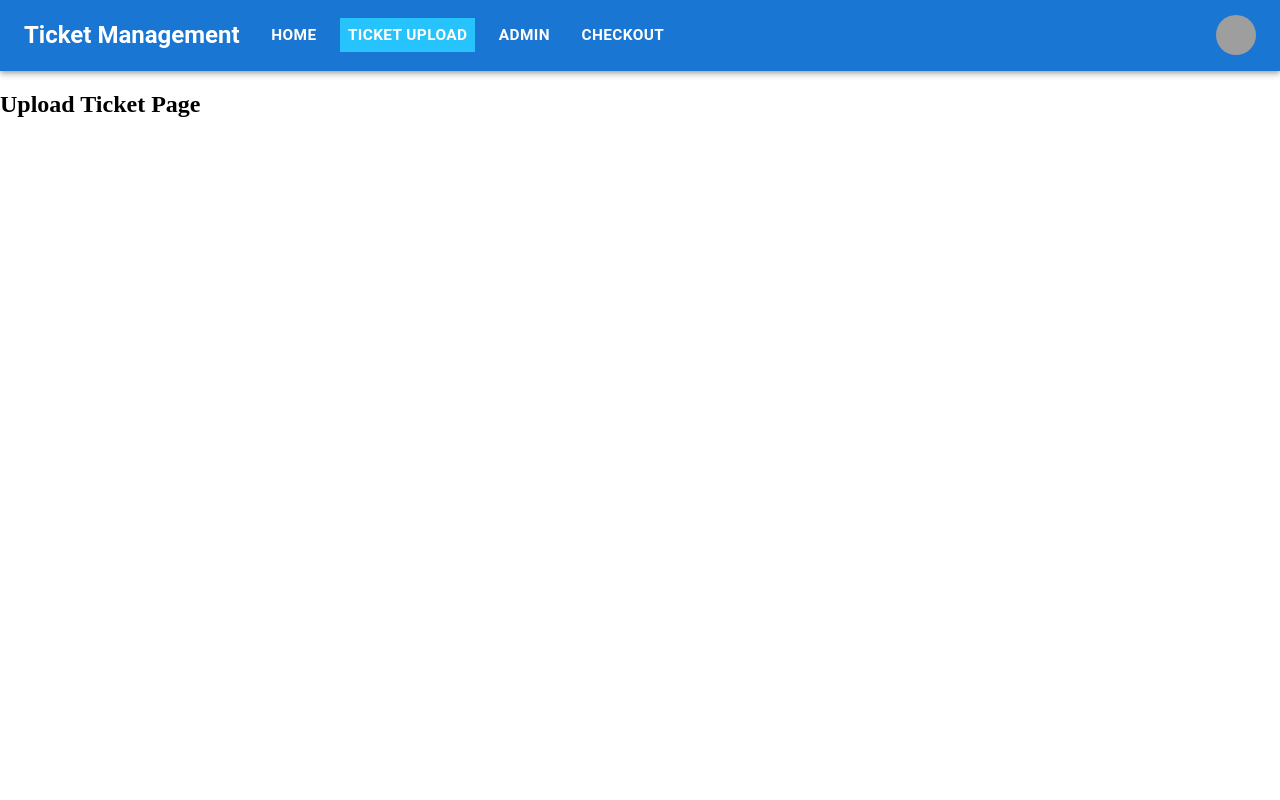
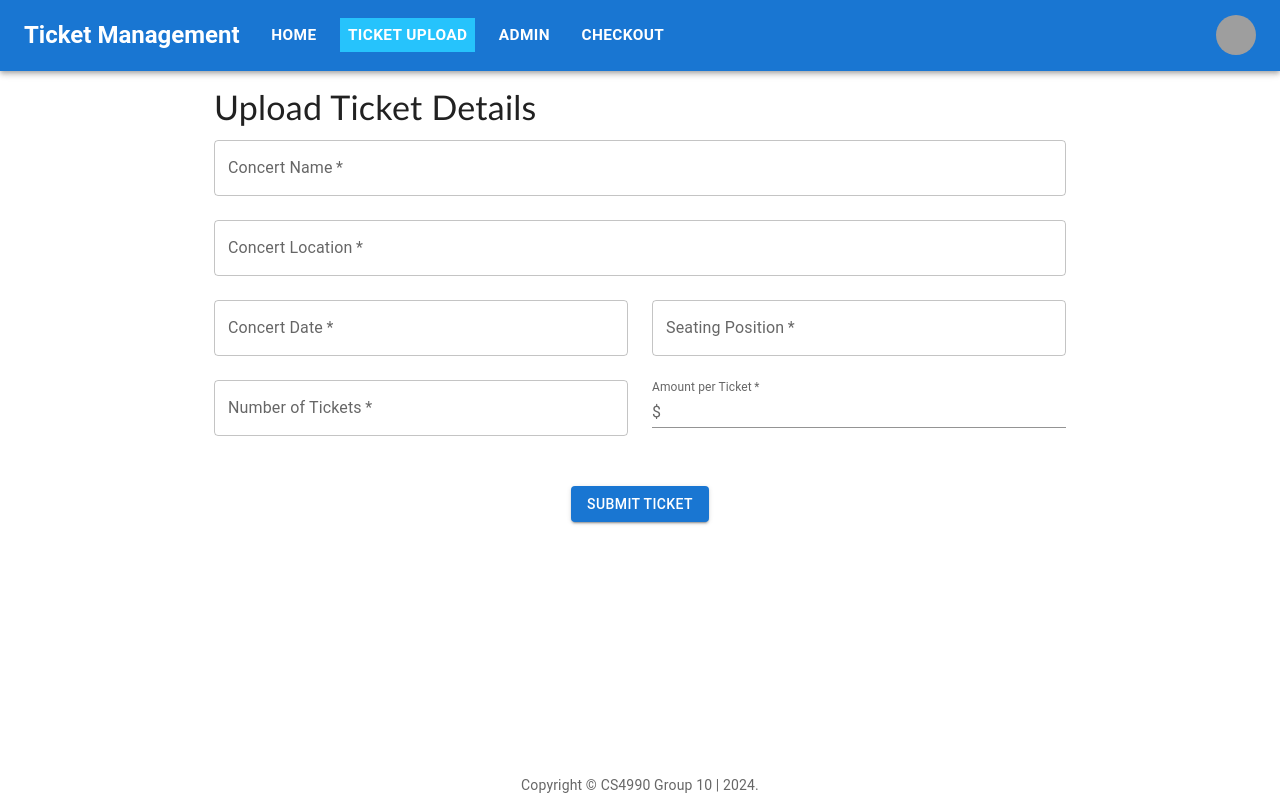
Before and after one commit to CS-4990-W24/Ticket-Management, a React (Vite) app in the folder app/: page /upload in a window 1280 px wide. Built offline with nearby package versions, Linux system fonts and the light colour scheme; grey boxes are pictures that could not be loaded.

Commit message:
Created frontend for Upload Ticket page (#2)
* Created frontend for Upload Ticket page

* Added simple footer across all pages

* Implemented pull request

```diff
--- a/app/src/App.jsx
+++ b/app/src/App.jsx
@@ -1,5 +1,6 @@
 import { BrowserRouter, Route, Routes } from "react-router-dom";
 import Navbar from "./components/Navbar";
+import Footer from "./components/Footer";
 import Home from "./pages/Home.jsx";
 import UploadTicket from "./pages/UploadTicket";
 import Admin from "./pages/Admin";
@@ -17,6 +18,7 @@ function App() {
                     <Route path="/admin" element={<Admin />} />
                     <Route path="/checkout" element={<Checkout />} />
                 </Routes>
+                <Footer />
             </BrowserRouter>
         </AuthenticationProvider>
     );
--- /dev/null
+++ b/app/src/components/Footer.jsx
@@ -0,0 +1,17 @@
+import Typography from "@mui/material/Typography";
+
+function Footer() {
+    return (
+        <Typography
+        variant="body2"
+        color="text.secondary"
+        align="center"
+        position="absolute"
+        bottom="5px"
+        width="100%"
+        height="20px">
+        Copyright © CS4990 Group 10 | {new Date().getFullYear()}.
+    </Typography>
+    );
+}
+export default Footer;
--- a/app/src/pages/Checkout.jsx
+++ b/app/src/pages/Checkout.jsx
@@ -1,9 +1,11 @@
-function Checkout() {
+import { Container, Typography } from "@mui/material";
+
+export default function Checkout() {
     return (
-        <section>
-            <h1>Checkout Page</h1>
-        </section>
-    );
+        <Container maxWidth="md">
+            <Typography variant='h4' align="left" paddingTop="15px" fontFamily='Calibri' gutterBottom>
+                Review Cart Details
+            </Typography>
+        </Container>
+    )
 }
-
-export default Checkout;
--- a/app/src/pages/UploadTicket.jsx
+++ b/app/src/pages/UploadTicket.jsx
@@ -1,9 +1,125 @@
-function UploadTicket() {
+import {Box, Button, Container, CssBaseline, FormControl, Grid, Input, InputAdornment, InputLabel, TextField, Typography } from '@mui/material';
+import { useState } from 'react';
+
+export default function UploadTicket() {
+    const [concertName, setConcertName] = useState('');
+    const [concertLocation, setConcertLocation] = useState('');
+    const [concertDate, setConcertDate] = useState('');
+    const [ticketPosition, setTicketPosition] = useState('');
+    const [ticketAmount, setTicketAmount] = useState('');
+    const [ticketPrice, setTicketPrice] = useState('');
+
+    const handleSubmitClick = () => {
+        alert(`name: ${concertName}\nlocation: ${concertLocation}\ndate: ${concertDate}\nposition: ${ticketPosition}\namount: ${ticketAmount}\nprice: ${ticketPrice}`)
+    }
+
     return (
-        <section>
-            <h1>Upload Ticket Page</h1>
-        </section>
+        <>
+            <CssBaseline />
+            <Container maxWidth="md">
+                <Typography variant='h4' align="left" paddingTop="15px" fontFamily='Calibri' gutterBottom>
+                    Upload Ticket Details
+                </Typography>
+                <Box sx={{
+                    flexGrow: 1,
+                    height: '50vh'
+                }}>
+                    {/* Concert name */}
+                    <Grid container spacing={3}>
+                        <Grid item xs={12}>
+                            <TextField
+                                required
+                                id="concert-name"
+                                label="Concert Name"
+                                variant="outlined"
+                                fullWidth
+                                value={concertName}
+                                onChange={e => setConcertName(e.target.value)}
+                            />
+                        </Grid>
+
+                        {/* Concert location */}
+                        <Grid item xs={12}>
+                            <TextField
+                                required
+                                id="concert-location"
+                                label="Concert Location"
+                                variant="outlined"
+                                fullWidth
+                                value={concertLocation}
+                                onChange={e => setConcertLocation(e.target.value)}
+                            />
+                        </Grid>
+
+                        {/* Concert date */}
+                        <Grid item xs={6}>
+                            <TextField
+                                required
+                                id="concert-date"
+                                label="Concert Date"
+                                variant="outlined"
+                                fullWidth
+                                value={concertDate}
+                                onChange={e => setConcertDate(e.target.value)}
+                            />
+                        </Grid>
+
+                        {/* Seating position */}
+                        <Grid item xs={6}>
+                            <TextField
+                                required
+                                id="ticket-position"
+                                label="Seating Position"
+                                variant="outlined"
+                                fullWidth
+                                value={ticketPosition}
+                                onChange={e => setTicketPosition(e.target.value)}
+                            />
+                        </Grid>
+
+                        {/* Number of tickets */}
+                        <Grid item xs={6}>
+                            <TextField
+                                required
+                                id="ticket-amount"
+                                label="Number of Tickets"
+                                variant="outlined"
+                                fullWidth
+                                value={ticketAmount}
+                                onChange={e => setTicketAmount(e.target.value)}
+                            />
+                        </Grid>
+
+                        {/* Amount per ticket */}
+                        <Grid item xs={6}>
+                                <FormControl
+                                fullWidth
+                                required
+                                id="ticket-price"
+                                variant="standard"
+                                >
+                                <InputLabel htmlFor="outlined-adornment-amount">Amount per Ticket</InputLabel>
+                                <Input
+                                id="outlined-adornment-amount"
+                                startAdornment={<InputAdornment position="start">$</InputAdornment>}
+                                value={ticketPrice}
+                                onChange={e => setTicketPrice(e.target.value)}
+                                />
+                            </FormControl>
+                        </Grid>
+                    </Grid>
+
+                    {/* Submit ticket button */}
+                    <Box textAlign='center' paddingTop="50px">
+                        <Button
+                        variant="contained"
+                        onClick={handleSubmitClick}
+                        >
+                            Submit Ticket
+                        </Button>
+                    </Box>
+                </Box>
+            </Container>
+        </>
     );
-}
-
-export default UploadTicket;
+  }
```
Also changed, not shown: 1 other file (tests, documents, lock files or other folders).
